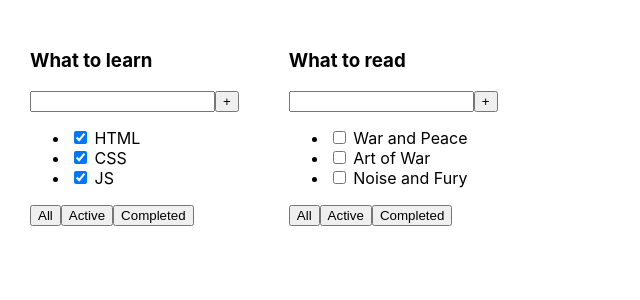
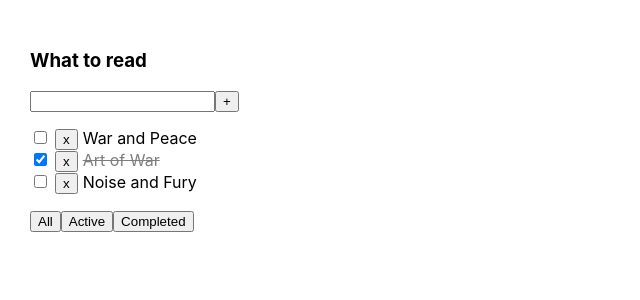
Before and after one commit to LetsGoMaan/newToDoList, a React (Create React App) app: page / in a window 1280 px wide. Shown: the top 300 px of the page, without its empty margins (0-640 px from the left). Built offline with nearby package versions, Linux system fonts and the light colour scheme.

Commit message:
2. map method, deleting tasks, filtering the array with tasks, using useState, filtering tasks by type (all, active, completed)

```diff
--- a/src/App.module.css
+++ b/src/App.module.css
@@ -1,5 +1,5 @@
 .appContainer {
-  padding: 30px;
+  padding:30px;
   display: flex;
 }
 
--- a/src/App.tsx
+++ b/src/App.tsx
@@ -1,27 +1,47 @@
-import React from 'react';
-import styles from './App.module.css';
+import React, {useState} from "react";
+import styles from "./App.module.css";
 import {TaskType, Todolist} from "./components/Todolist/Todolist";
 
+export type FilterButtonType = "all" | "active" | "completed"
+
 function App() {
+    const [tasks, setTasks] = useState<Array<TaskType>> ([
+            {id: 1, title: "War and Peace", isDone: false},
+            {id: 2, title: "Art of War", isDone: true},
+            {id: 3, title: "Noise and Fury", isDone: false},
+        ])
+    const [filter, setFilter] = useState("all")
 
-    const tasks1: Array<TaskType> = [
-        {id: 1, title: "HTML", isDone: true},
-        {id: 2, title: "CSS", isDone: true},
-        {id: 1, title: "JS", isDone: true},
-    ]
 
-    const tasks2: Array<TaskType> = [
-        {id: 1, title: "War and Peace", isDone: false},
-        {id: 2, title: "Art of War", isDone: false},
-        {id: 1, title: "Noise and Fury", isDone: false},
-    ]
+    const removeTask = (taskId: number) => {
+        const filteredTasks = tasks.filter(task => task.id !== taskId)
+        setTasks(filteredTasks)
+    }
+    const changeFilter = (filter: FilterButtonType ) => {
+        setFilter(filter)
+    }
+
+    let filteredTasks = tasks
+    if( filter === "active") {
+        filteredTasks = tasks.filter(task => !task.isDone )
+    }
+    if( filter === "completed") {
+        filteredTasks = tasks.filter(task => task.isDone )
+    }
+
 
 
     return (
-            <div className={styles.appContainer}>
-                <Todolist title={"What to learn"} tasks={tasks1}/>
-                <Todolist title={"What to read"} tasks={tasks2}/>
-            </div>
+        <div className={styles.appContainer}>
+            <Todolist
+                title={"What to read"}
+                tasks={filteredTasks}
+                removeTask={removeTask}
+                changeFilter = {changeFilter}
+            />
+
+
+        </div>
     );
 }
 
--- a/src/components/Todolist/Todolist.module.css
+++ b/src/components/Todolist/Todolist.module.css
@@ -0,0 +1,17 @@
+
+.tasksList {
+    padding: 0;
+}
+
+.tasks {
+    list-style-type: none;
+}
+
+.finishedTask {
+    text-decoration:  line-through;
+    opacity: 0.5;
+}
+
+.taskDeleteButton {
+    margin: 0 5px;
+}
--- a/src/components/Todolist/Todolist.tsx
+++ b/src/components/Todolist/Todolist.tsx
@@ -1,5 +1,6 @@
 import React from "react";
 import styles from './Todolist.module.css'
+import {FilterButtonType} from "../../App";
 
 
 export type TaskType = {
@@ -11,6 +12,8 @@ export type TaskType = {
 type TodolistPropsType = {
     title: string
     tasks: Array<TaskType>
+    removeTask: (taskId: number)=> void
+    changeFilter:(filter: FilterButtonType) => void
 }
 
 export const Todolist = (props: TodolistPropsType) => {
@@ -22,15 +25,17 @@ export const Todolist = (props: TodolistPropsType) => {
                     <input/>
                     <button>+</button>
                 </div>
-                <ul>
-                    <li><input type="checkbox" checked={props.tasks[0].isDone}/> <span>{props.tasks[0].title}</span></li>
-                    <li><input type="checkbox" checked={props.tasks[1].isDone}/> <span>{props.tasks[1].title}</span></li>
-                    <li><input type="checkbox" checked={props.tasks[2].isDone}/> <span>{props.tasks[2].title}</span></li>
+                <ul className={styles.tasksList}>
+                    {props.tasks.map(task =>
+                        <li key={task.id} className={styles.tasks} ><input  type="checkbox" checked={task.isDone}/>
+                            <button onClick={()=> {props.removeTask(task.id)}} className={styles.taskDeleteButton}>x</button>
+                            <span className={task.isDone ? styles.finishedTask : ""}>{task.title}</span>
+                        </li>)}
                 </ul>
                 <div>
-                    <button>All</button>
-                    <button>Active</button>
-                    <button>Completed</button>
+                    <button onClick={()=>{props.changeFilter("all")}}>All</button>
+                    <button onClick={()=>{props.changeFilter("active")}}>Active</button>
+                    <button onClick={()=>{props.changeFilter("completed")}}>Completed</button>
                 </div>
             </div>
 
```
Also changed, not shown: 1 other file (tests, documents, lock files or other folders).
